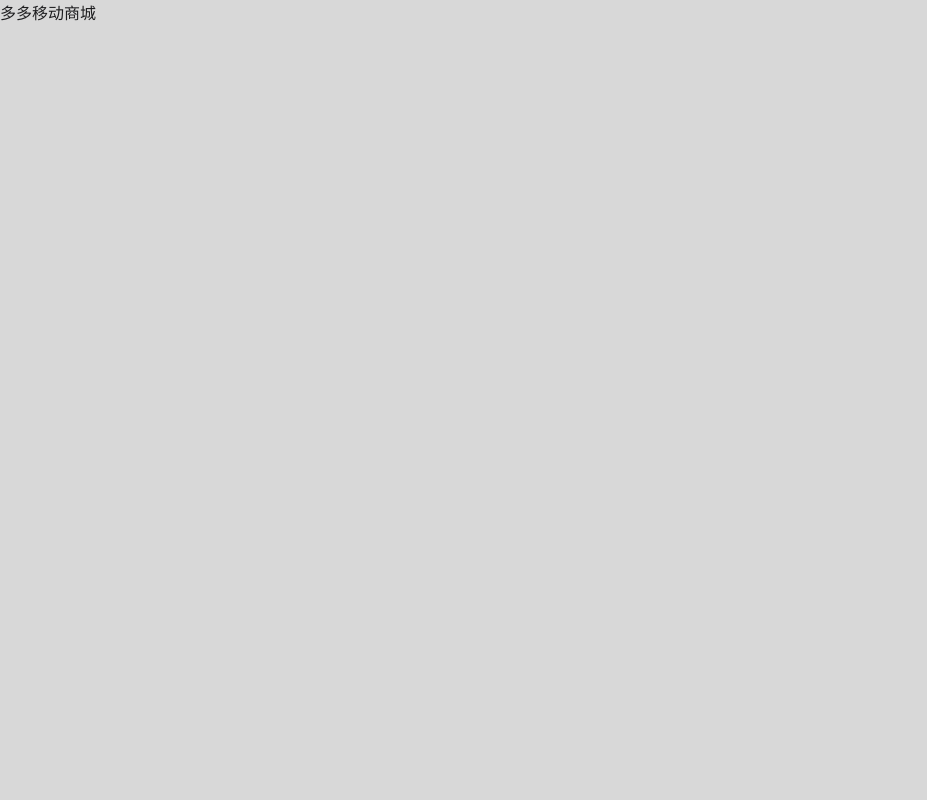
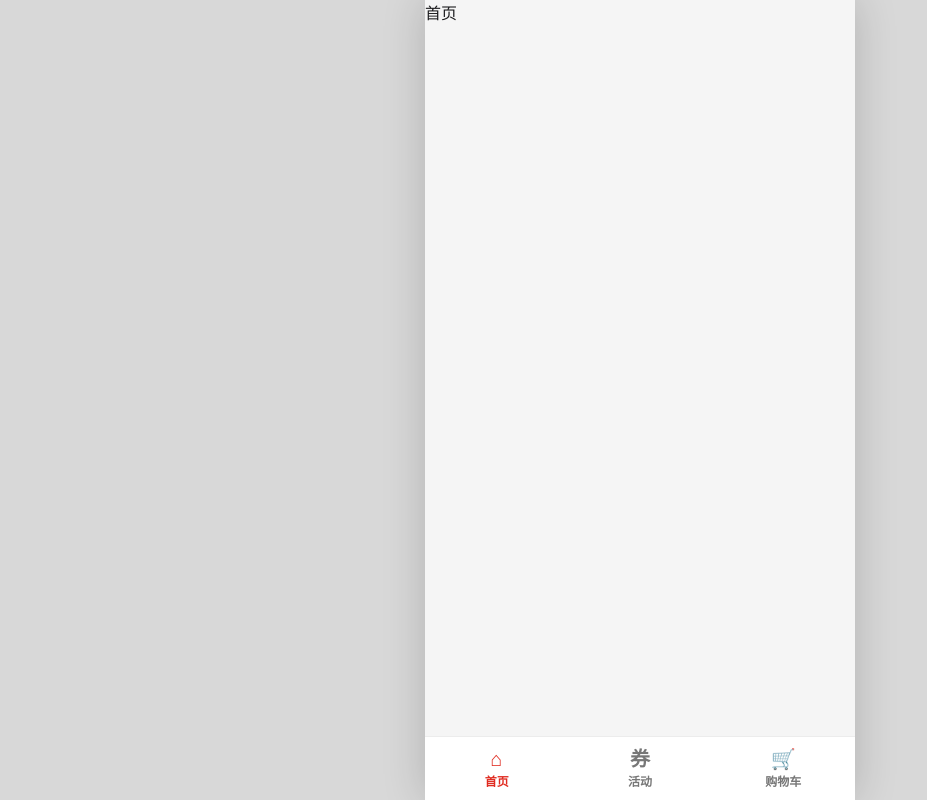
Before and after one commit to changzhenlin/pddvue, a Vue app: page / in a window 1280 px wide. Shown: the whole page, without its empty margins (0-927 px from the left). Built offline with nearby package versions, Linux system fonts and the light colour scheme.

Commit message:
feat: add app shell and shared components

```diff
--- a/src/App.vue
+++ b/src/App.vue
@@ -1,3 +1,20 @@
+<script setup>
+import { computed } from 'vue';
+import { useRoute } from 'vue-router';
+import AppTabbar from './components/AppTabbar.vue';
+
+const route = useRoute();
+const tabbarRoutes = ['home', 'campaign', 'cart'];
+const showTabbar = computed(() => tabbarRoutes.includes(route.name));
+</script>
+
 <template>
-  <RouterView />
+  <main class="phone-shell">
+    <RouterView v-slot="{ Component }">
+      <Transition name="page-fade" mode="out-in">
+        <component :is="Component" :class="['page', { 'no-tabbar': !showTabbar }]" />
+      </Transition>
+    </RouterView>
+    <AppTabbar v-if="showTabbar" />
+  </main>
 </template>
--- /dev/null
+++ b/src/components/AppTabbar.vue
@@ -0,0 +1,82 @@
+<script setup>
+import { computed } from 'vue';
+import { useRoute } from 'vue-router';
+import { useShopStore } from '../stores/shop';
+
+const route = useRoute();
+const shop = useShopStore();
+
+const tabs = computed(() => [
+  { name: 'home', path: '/', icon: '⌂', label: '首页' },
+  { name: 'campaign', path: '/campaign', icon: '券', label: '活动' },
+  { name: 'cart', path: '/cart', icon: '🛒', label: '购物车', badge: shop.cartCount },
+]);
+</script>
+
+<template>
+  <nav class="tabbar">
+    <RouterLink
+      v-for="tab in tabs"
+      :key="tab.name"
+      :to="tab.path"
+      :class="['tabbar__item', { active: route.name === tab.name }]"
+    >
+      <span class="tabbar__icon">{{ tab.icon }}</span>
+      <span v-if="tab.badge" class="tabbar__badge">{{ tab.badge }}</span>
+      <span>{{ tab.label }}</span>
+    </RouterLink>
+  </nav>
+</template>
+
+<style scoped>
+.tabbar {
+  position: fixed;
+  left: 50%;
+  bottom: 0;
+  z-index: 20;
+  display: grid;
+  grid-template-columns: repeat(3, 1fr);
+  width: min(100vw, 430px);
+  height: 64px;
+  transform: translateX(-50%);
+  border-top: 1px solid var(--line);
+  background: rgba(255, 255, 255, 0.96);
+  backdrop-filter: blur(14px);
+}
+
+.tabbar__item {
+  position: relative;
+  display: flex;
+  flex-direction: column;
+  align-items: center;
+  justify-content: center;
+  gap: 3px;
+  color: #777;
+  font-size: 12px;
+  font-weight: 700;
+}
+
+.tabbar__item.active {
+  color: var(--red);
+}
+
+.tabbar__icon {
+  font-size: 20px;
+  line-height: 1;
+}
+
+.tabbar__badge {
+  position: absolute;
+  top: 7px;
+  right: calc(50% - 24px);
+  min-width: 16px;
+  height: 16px;
+  padding: 0 4px;
+  border-radius: 999px;
+  background: var(--red);
+  color: #fff;
+  font-size: 10px;
+  line-height: 16px;
+  text-align: center;
+}
+</style>
--- a/src/router/index.js
+++ b/src/router/index.js
@@ -1,17 +1,25 @@
 import { createRouter, createWebHistory } from 'vue-router';
-
-const HomePlaceholder = {
-  template: '<section>多多移动商城</section>',
-};
+import HomeView from '../views/HomeView.vue';
+import CampaignView from '../views/CampaignView.vue';
+import ProductView from '../views/ProductView.vue';
+import CartView from '../views/CartView.vue';
+import CheckoutView from '../views/CheckoutView.vue';
+import SuccessView from '../views/SuccessView.vue';
 
 const router = createRouter({
   history: createWebHistory(),
   routes: [
-    {
-      path: '/',
-      component: HomePlaceholder,
-    },
+    { path: '/', name: 'home', component: HomeView },
+    { path: '/campaign', name: 'campaign', component: CampaignView },
+    { path: '/product/:id', name: 'product', component: ProductView },
+    { path: '/cart', name: 'cart', component: CartView },
+    { path: '/checkout', name: 'checkout', component: CheckoutView },
+    { path: '/success', name: 'success', component: SuccessView },
+    { path: '/:pathMatch(.*)*', redirect: '/' },
   ],
+  scrollBehavior() {
+    return { top: 0 };
+  },
 });
 
 export default router;
--- a/src/styles/global.css
+++ b/src/styles/global.css
@@ -87,3 +87,14 @@ a {
   font-size: 18px;
   font-weight: 900;
 }
+
+.page-fade-enter-active,
+.page-fade-leave-active {
+  transition: opacity 160ms ease, transform 160ms ease;
+}
+
+.page-fade-enter-from,
+.page-fade-leave-to {
+  opacity: 0;
+  transform: translateY(8px);
+}
--- /dev/null
+++ b/src/views/CampaignView.vue
@@ -0,0 +1 @@
+<template><section class="page">活动</section></template>
--- /dev/null
+++ b/src/views/CartView.vue
@@ -0,0 +1 @@
+<template><section class="page">购物车</section></template>
--- /dev/null
+++ b/src/views/CheckoutView.vue
@@ -0,0 +1 @@
+<template><section class="page no-tabbar">确认订单</section></template>
--- /dev/null
+++ b/src/views/HomeView.vue
@@ -0,0 +1 @@
+<template><section class="page">首页</section></template>
--- /dev/null
+++ b/src/views/ProductView.vue
@@ -0,0 +1 @@
+<template><section class="page no-tabbar">商品详情</section></template>
--- /dev/null
+++ b/src/views/SuccessView.vue
@@ -0,0 +1 @@
+<template><section class="page no-tabbar">支付成功</section></template>
```
Also changed, not shown: src/components/ProductCard.vue (added, +107 -0 lines), src/components/QuantityStepper.vue (added, +56 -0 lines).
